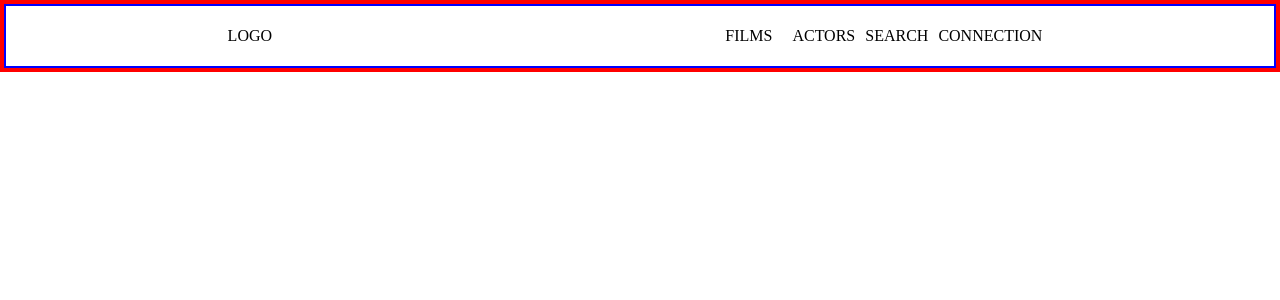
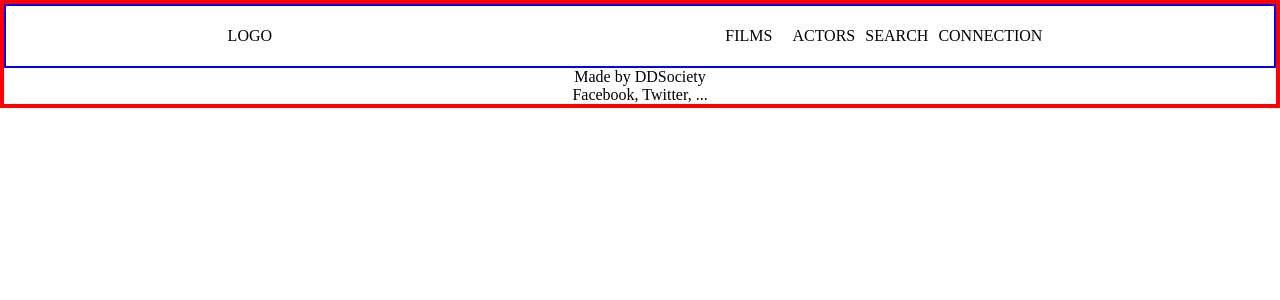
Before and after one commit to POPO-J-E/Projet_Cinema_ClientWeb, an Angular app: page / in a window 1280 px wide. Shown: the top 300 px of the page. Built offline with nearby package versions, Linux system fonts and the light colour scheme.

Commit message:
finish footer component structure

```diff
--- a/src/app/app.component.html
+++ b/src/app/app.component.html
@@ -1 +1,2 @@
 <app-navbar></app-navbar>
+<app-footer></app-footer>
--- a/src/app/app.module.ts
+++ b/src/app/app.module.ts
@@ -3,11 +3,13 @@ import { NgModule } from '@angular/core';
 
 import { AppComponent } from './app.component';
 import { NavbarComponent } from './navbar/navbar.component';
+import { FooterComponent } from './footer/footer.component';
 
 @NgModule({
   declarations: [
     AppComponent,
-    NavbarComponent
+    NavbarComponent,
+    FooterComponent
   ],
   imports: [
     BrowserModule
--- /dev/null
+++ b/src/app/footer/footer.component.css
@@ -0,0 +1,12 @@
+.footer {
+  display: flex;
+  justify-content: center;
+  align-items: center;
+  flex-wrap: wrap; }
+  .footer .footer-media {
+    display: flex;
+    justify-content: center;
+    align-items: center;
+    width: 100%; }
+
+/*# sourceMappingURL=footer.component.css.map */
--- /dev/null
+++ b/src/app/footer/footer.component.html
@@ -0,0 +1,6 @@
+<div class="footer">
+  Made by DDSociety
+  <div class="footer-media">
+    Facebook, Twitter, ...
+  </div>
+</div>
--- /dev/null
+++ b/src/app/footer/footer.component.sass
@@ -0,0 +1,10 @@
+.footer
+  display: flex
+  justify-content: center
+  align-items: center
+  flex-wrap: wrap
+  .footer-media
+    display: flex
+    justify-content: center
+    align-items: center
+    width: 100%
--- /dev/null
+++ b/src/app/footer/footer.component.ts
@@ -0,0 +1,15 @@
+import { Component, OnInit } from '@angular/core';
+
+@Component({
+  selector: 'app-footer',
+  templateUrl: './footer.component.html',
+  styleUrls: ['./footer.component.sass']
+})
+export class FooterComponent implements OnInit {
+
+  constructor() { }
+
+  ngOnInit() {
+  }
+
+}
```
Also changed, not shown: 2 other files (tests, documents, lock files or other folders).
